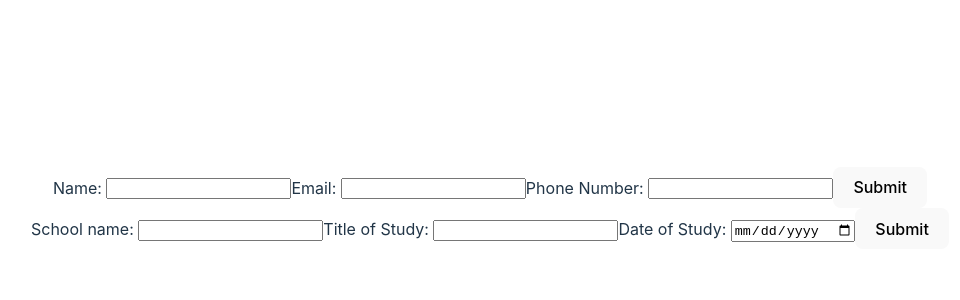
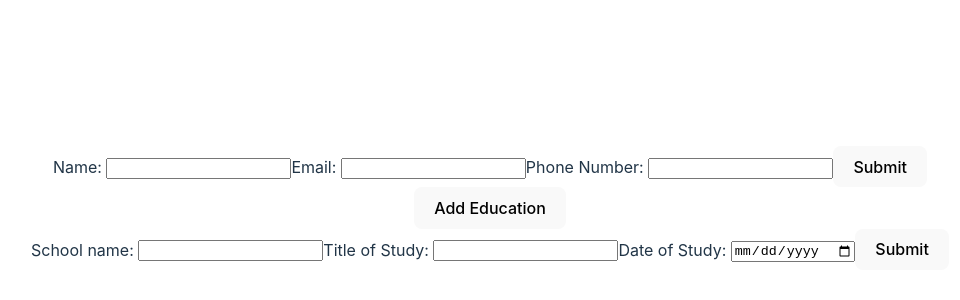
Before and after one commit to Suryakumar-Selvakumar/NextStepCV, a React (Vite) app: page / in a window 1280 px wide. Shown: the part 192-492 px from the top of the page, without its empty margins (150-1110 px from the left). Built offline with nearby package versions, Linux system fonts and the light colour scheme.

Commit message:
feat(`EducationSection.jsx`): Finish the component
Add a function addEducation() that adds a new Education component to the
list and prints it. Give it a limit as well.

```diff
--- a/src/App.jsx
+++ b/src/App.jsx
@@ -1,13 +1,13 @@
 import { useState } from 'react'
 import './styles/App.css'
 import { General } from './components/General'
-import { Education } from './components/Education'
+import { EducationSection } from './components/EducationSection'
 
 function App() {
   return (
     <>
       <General />
-      <Education />
+      <EducationSection />
     </>
   )
 }
--- a/src/components/Education.jsx
+++ b/src/components/Education.jsx
@@ -50,7 +50,7 @@ export function Education() {
 
       if (displayState === "resume") {
         return (
-          <div className="education">
+          <div className="education-resume">
             <div>
             <p id="school-education">{school}</p>
             <p id="title-study-education">{titleStudy}</p>
--- a/src/components/EducationSection.jsx
+++ b/src/components/EducationSection.jsx
@@ -1,8 +1,24 @@
 import { useState } from "react";
 import { Education } from "./Education";
+import { Fragment } from "react";
 
-function EducationSection() {
-  const [experiences, setExperiences] = useState([<Experiences key={0} />]);
+export function EducationSection() {
+  const [experiences, setExperiences] = useState([<Education />]);
 
+  function addEducation(limit) {
+    if (experiences.length < limit) {
+      setExperiences([...experiences, <Education />]);
+    }
+  }
 
+  return (
+    <div className="education-section">
+      <button type="button" id="add-education" onClick={() => addEducation(3)}>
+        Add Education
+      </button>
+      {experiences.map((exp, index) => (
+        <Fragment key={index}>{exp}</Fragment>
+      ))}
+    </div>
+  );
 }
```
